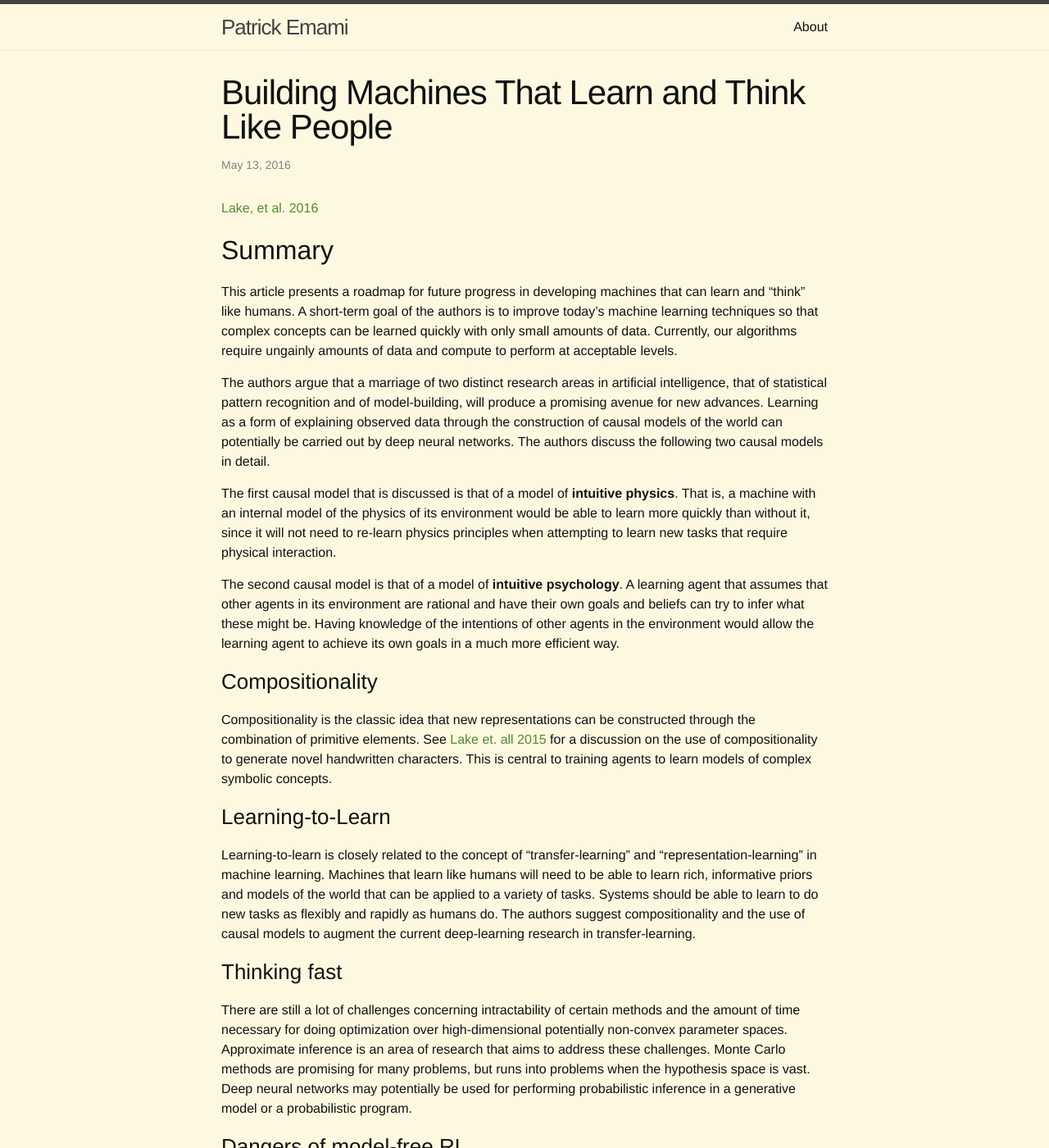
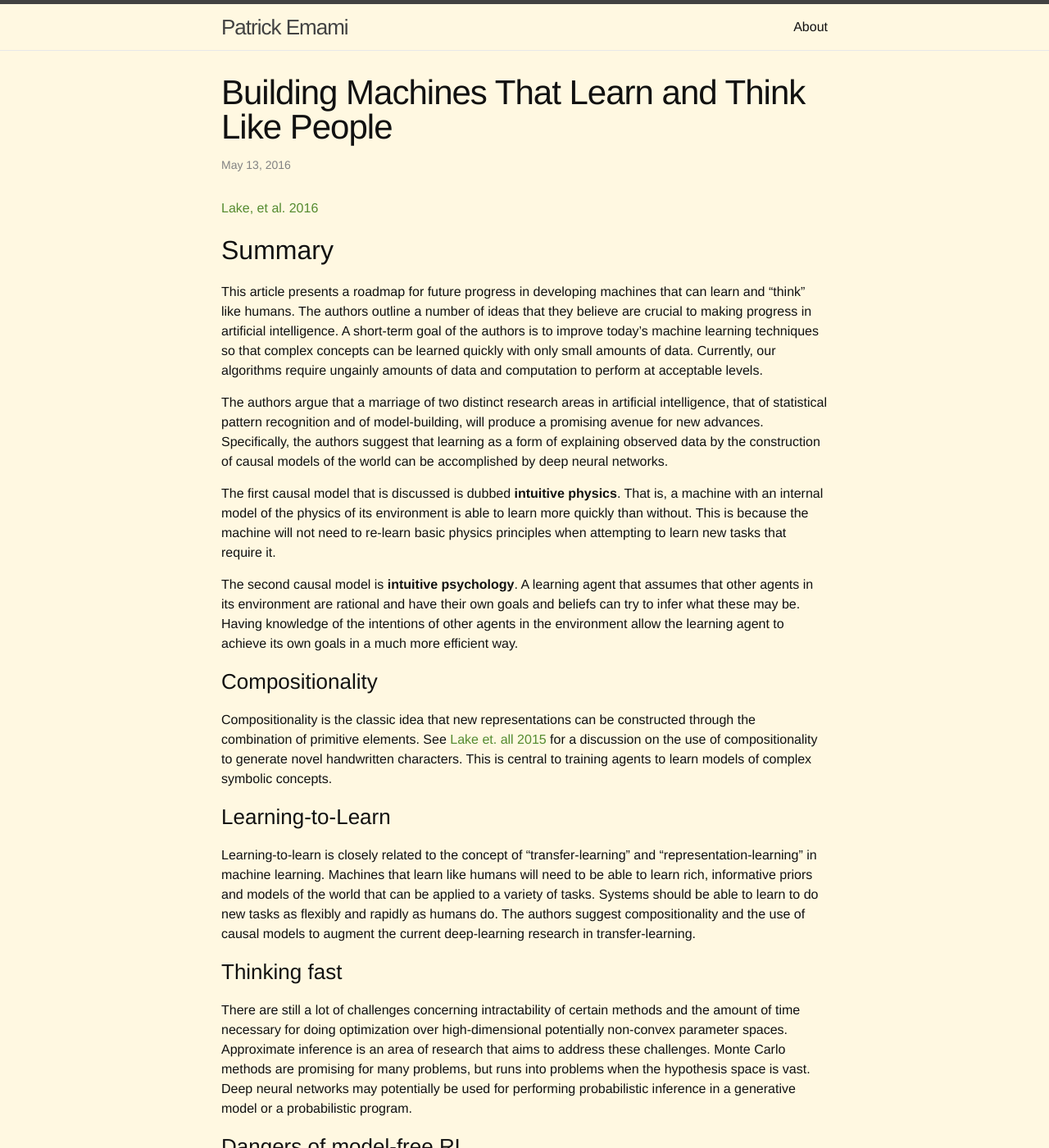
Before and after one commit to pemami4911/pemami4911.github.io, a Jekyll site: the page built from _posts/2016-05-13-learning-to-think.markdown, in a window 1280 px wide and 1400 px high. Shown: the whole window at 82% size. Built offline with Jekyll 4.4.1, drawn with Linux system fonts in a browser that asks for light colours; some of the changed text lies outside the part shown.

Commit message:
Update 2016-05-13-learning-to-think.markdown

```diff
--- a/_posts/2016-05-13-learning-to-think.markdown
+++ b/_posts/2016-05-13-learning-to-think.markdown
@@ -7,19 +7,20 @@ date: 2016-05-13
 
 ## Summary ##
 
-This article presents a roadmap for future progress in developing machines that can learn and "think" like humans. A short-term goal of the authors is to improve today's machine learning techniques so that complex concepts can be learned quickly with only small amounts of data. Currently, our algorithms require ungainly amounts of data and compute to perform at acceptable levels.
+This article presents a roadmap for future progress in developing machines that can learn and "think" like humans. The authors outline a number of ideas that they believe are crucial to making progress in artificial intelligence. A short-term goal of the authors is to improve today's machine learning techniques so that complex concepts can be learned quickly with only small amounts of data. Currently, our algorithms require ungainly amounts of data and computation to perform at acceptable levels.
 
-The authors argue that a marriage of two distinct research areas in artificial intelligence, that of statistical pattern recognition and of model-building, will produce a promising avenue for new advances. Learning as a form of explaining observed data through the construction of causal models of the world can potentially be carried out by deep neural networks. The authors discuss the following two causal models in detail.
+The authors argue that a marriage of two distinct research areas in artificial intelligence, that of statistical pattern recognition and of model-building, will produce a promising avenue for new advances. Specifically, the authors suggest that learning as a form of explaining observed data by the construction of causal models of the world can be accomplished by deep neural networks.
 
-The first causal model that is discussed is that of a model of <b>intuitive physics</b>. That is, a machine with an internal model of the physics of its environment would be able to learn more quickly than without it, since it will not need to re-learn physics principles when attempting to learn new tasks that require physical interaction.
+The first causal model that is discussed is dubbed <b>intuitive physics</b>. That is, a machine with an internal model of the physics of its environment is able to learn more quickly than without. This is because the machine will not need to re-learn basic physics principles when attempting to learn new tasks that require it.
 
-The second causal model is that of a model of <b>intuitive psychology</b>. A learning agent that assumes that other agents in its environment are rational and have their own goals and beliefs can try to infer what these might be. Having knowledge of the intentions of other agents in the environment would allow the learning agent to achieve its own goals in a much more efficient way.
+The second causal model is <b>intuitive psychology</b>. A learning agent that assumes that other agents in its environment are rational and have their own goals and beliefs can try to infer what these may be. Having knowledge of the intentions of other agents in the environment allow the learning agent to achieve its own goals in a much more efficient way.
 
 ### Compositionality
 
 Compositionality is the classic idea that new representations can be constructed through the combination of primitive elements. See [Lake et. all 2015](http://web.mit.edu/cocosci/Papers/Science-2015-Lake-1332-8.pdf) for a discussion on the use of compositionality to generate novel handwritten characters. This is central to training agents to learn models of complex symbolic concepts.
 
 ### Learning-to-Learn
+
 Learning-to-learn is closely related to the concept of "transfer-learning" and "representation-learning" in machine learning. Machines that learn like humans will need to be able to learn rich, informative priors and models of the world that can be applied to a variety of tasks. Systems should be able to learn to do new tasks as flexibly and rapidly as humans do. The authors suggest compositionality and the use of causal models to augment the current deep-learning research in transfer-learning.
 
 ### Thinking fast
@@ -32,7 +33,7 @@ There is evidence that the brain uses a form of model-free reinforcement learnin
 
 ## Strengths
 
-The authors address potential counter-arguments in Section 5. These are: "Comparing the learning speeds of humans and neural networks on specific tasks is not meaningful, because humans have extensive prior experience", "Biological plausibility suggests theories of intelligence should start with networks", "Language is essential for human intelligence. Why is it not more prominent here?"
+The authors address potential counter-arguments in Section 5. They are: "Comparing the learning speeds of humans and neural networks on specific tasks is not meaningful, because humans have extensive prior experience", "Biological plausibility suggests theories of intelligence should start with networks", "Language is essential for human intelligence. Why is it not more prominent here?"
 
 ## Weaknesses
 
```
